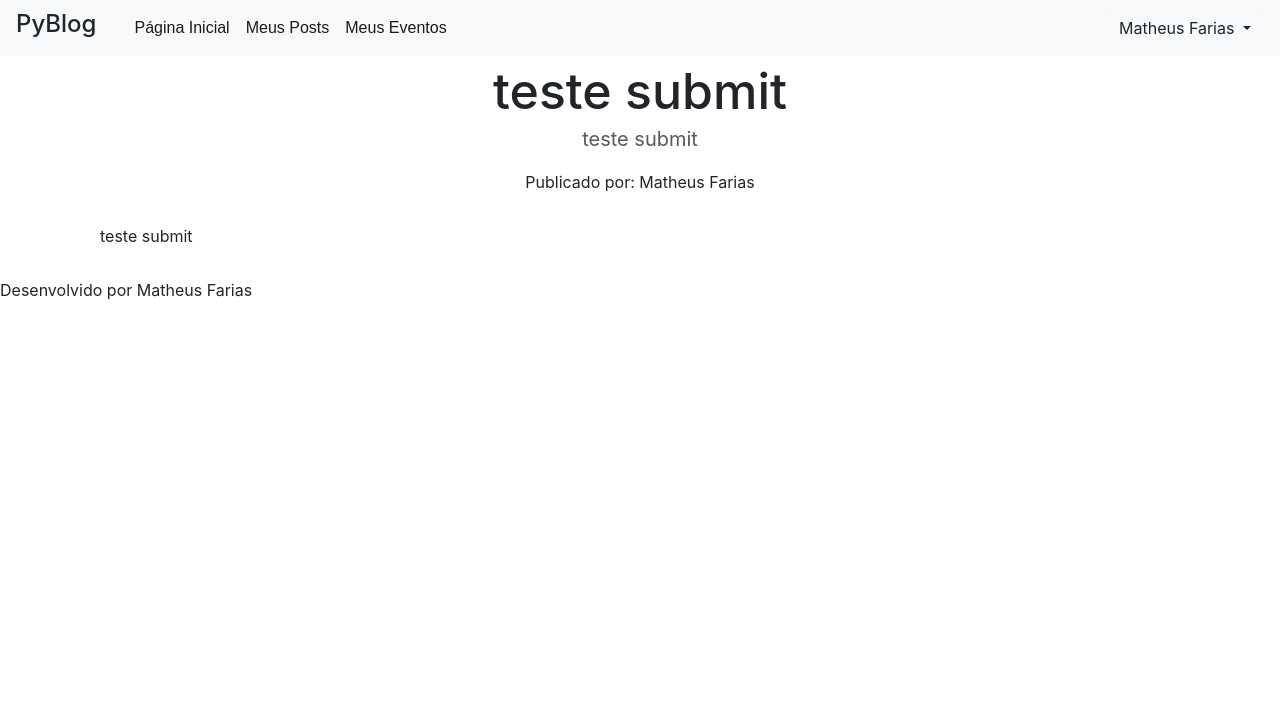
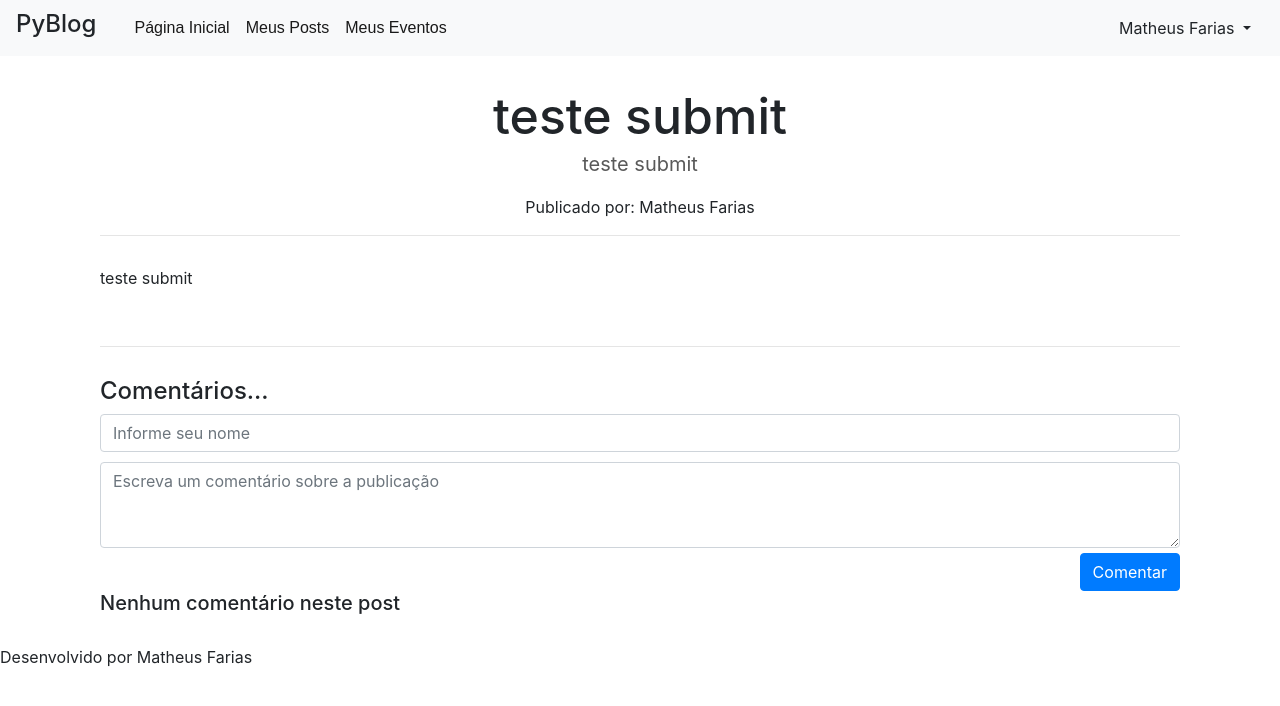
Before and after one commit to matheusfs99/PyBlog, a Django app: a page that uses pyblog/app_pyblog/templates/model-page.html in a window 1280 px wide. Shown: the top 706 px of the page. Run offline with Django 3.2, Linux system fonts and the light colour scheme; a user stored in the database is signed in; data comes from the database, SQL or seed files in the repository; both versions use the stored data as it was after the commit; some libraries are stand-ins or nearby versions.

Commit message:
Adicionado comentários às publicações

```diff
--- a/pyblog/app_pyblog/admin.py
+++ b/pyblog/app_pyblog/admin.py
@@ -1,5 +1,5 @@
 from django.contrib import admin
-from .models import Publicacao
+from .models import Publicacao, Comentarios
 
 # Register your models here.
-admin.site.register(Publicacao)
+admin.site.register(Comentarios)
--- a/pyblog/app_pyblog/models.py
+++ b/pyblog/app_pyblog/models.py
@@ -15,9 +15,13 @@ class Publicacao(models.Model):
         db_table = 'tbl_publicacao'
 
 class Comentarios(models.Model):
+    nome = models.CharField(max_length=50, blank=True, null=True)
     comentario = models.CharField(max_length=300, blank=True, null=True)
     data_comentario = models.DateTimeField(verbose_name='Data do Comentário', auto_now=True)
-    publicacao = models.ForeignKey(Publicacao, on_delete=models.CASCADE)
+    publicacao = models.ForeignKey(Publicacao, related_name='comments', on_delete=models.CASCADE)
 
     class Meta:
         db_table = 'tbl_comentarios'
+
+    def get_data_comentario(self):
+        return self.data_comentario.strftime('%d/%m/%Y %H:%Mh')
--- a/pyblog/app_pyblog/templates/index.html
+++ b/pyblog/app_pyblog/templates/index.html
@@ -32,7 +32,11 @@
                         </div>
                         <div class="col-md-8">
                             <div class="card-body">
-                                <h5 class="card-title">{{ publicacao.titulo }}</h5>
+                                <h5 class="card-title">
+                                    <a href="{% url 'publicacao' publicacao.titulo %}">
+                                        {{ publicacao.titulo }}
+                                    </a>
+                                </h5>
                                 <p class="card-text">{{ publicacao.descricao }}</p>
                                 <p class="card-text">
                                     <small class="text-muted">
--- a/pyblog/app_pyblog/templates/model-page.html
+++ b/pyblog/app_pyblog/templates/model-page.html
@@ -40,7 +40,7 @@
                         data-toggle="dropdown" aria-haspopup="true" aria-expanded="false">
                     Fazer Login
                 </button>
-                <form class="dropdown-menu p-4" action="submit" method="post">
+                <form class="dropdown-menu p-4" action="/submit" method="post">
                     {% csrf_token %}
                     <h4>Faça seu login</h4>
                     <div class="form-group">
--- a/pyblog/app_pyblog/templates/publicacao.html
+++ b/pyblog/app_pyblog/templates/publicacao.html
@@ -1,14 +1,49 @@
 {% extends "model-page.html" %}
 
 {% block content %}
-
-<div align="center">
+<div align="center" class="conteudo">
     <h1>{{ publicacao.titulo }}</h1>
     <p class="descricao">{{ publicacao.descricao }}</p>
     <span>Publicado por: {{ publicacao.autor.first_name }} {{ publicacao.autor.last_name }}</span>
+    <hr>
 </div>
 <div class="conteudo">
     <p>{{ publicacao.post|safe }}</p>
+    <br>
+    <hr>
 </div>
 
+<section id="comentarios" class="conteudo">
+
+    <div class="form-group">
+        <h4>Comentários...</h4>
+        <form method="post" action="send_comment">
+            {% csrf_token %}
+            <input type="number" name="id_publicacao" value="{{ publicacao.id }}" hidden>
+            <input type="text" name="nome" class="form-control" placeholder="Informe seu nome">
+            <textarea class="form-control" rows="3" placeholder="Escreva um comentário sobre a publicação"
+                      name="comentario" style="margin-top:10px;"></textarea>
+            <div align="right" style="margin-top: 5px;">
+                <button type="submit" class="btn btn-primary">Comentar</button>
+            </div>
+        </form>
+
+        {% if not publicacao.comments.all %}
+            <h5>Nenhum comentário neste post</h5>
+        {% else %}
+            <h5>{{ publicacao.comments.count }} comentários</h5>
+            {% for comentario in publicacao.comments.all %}
+                {% if comentario.nome %}
+                <strong>{{ comentario.nome }}</strong>
+                {% else %}
+                <strong>Anônimo</strong>
+                {% endif %}
+            <label class="text-muted" style="font-size:12px; margin-left:5px;">
+                {{comentario.get_data_comentario}}
+            </label>
+            <p>{{ comentario.comentario }}</p>
+            {% endfor %}
+        {% endif %}
+    </div>
+</section>
 {% endblock %}
--- a/pyblog/app_pyblog/views.py
+++ b/pyblog/app_pyblog/views.py
@@ -1,9 +1,10 @@
-from django.shortcuts import render, redirect
+from django.shortcuts import render, redirect, get_object_or_404
 from .models import *
 from django.contrib.auth.decorators import login_required
 from django.contrib.auth import authenticate, login, logout
 from django.contrib import messages
 from .forms import *
+
 
 # Create your views here.
 
@@ -15,9 +16,11 @@ def index(request):
     context['usuario'] = usuario
     return render(request, 'index.html', context)
 
+
 def logout_user(request):
     logout(request)
     return redirect('/')
+
 
 def submit_login(request):
     if request.POST:
@@ -31,8 +34,10 @@ def submit_login(request):
             messages.error(request, 'Usuário e/ou senha inválida')
     return redirect('/')
 
+
 def cadastrar_user(request):
     return render(request, 'cadastrar-usuario.html')
+
 
 def submit_cadastro_user(request):
     if request.POST:
@@ -55,10 +60,12 @@ def submit_cadastro_user(request):
         else:
             messages.error(request, 'Preencha todos os campos')
 
+
 @login_required(login_url='/')
 def editar_perfil(request):
     usuario = request.user
     return render(request, 'editar-perfil.html', {'usuario': usuario})
+
 
 @login_required(login_url='/')
 def submit_editar_perfil(request):
@@ -74,6 +81,7 @@ def submit_editar_perfil(request):
                                                   email=email)
         return redirect('/minha_pagina/')
 
+
 @login_required(login_url='/')
 def minha_pagina(request):
     context = {}
@@ -82,6 +90,7 @@ def minha_pagina(request):
     context['publicacoes'] = publicacoes
     context['usuario'] = usuario
     return render(request, 'minha-pagina.html', context)
+
 
 @login_required(login_url='/')
 def escrever_publicacao(request):
@@ -98,7 +107,7 @@ def escrever_publicacao(request):
             return redirect('/minha_pagina/')
     return render(request, 'escrever-publicacao.html', context)
 
-@login_required(login_url='/')
+
 def publicacao(request, titulo_publicacao):
     context = {}
     usuario = request.user
@@ -108,3 +117,15 @@ def publicacao(request, titulo_publicacao):
         if usuario:
             context['usuario'] = usuario
     return render(request, 'publicacao.html', context)
+
+
+def comentar_publicacao(request, titulo_publicacao):
+    if request.POST:
+        nome = request.POST.get('nome')
+        id_publicacao = request.POST.get('id_publicacao')
+        comentario = request.POST.get('comentario')
+        if comentario is not None:
+            Comentarios.objects.create(nome=nome,
+                                       comentario=comentario,
+                                       publicacao= get_object_or_404(Publicacao, id=id_publicacao))
+    return redirect(f'/publicacao/{titulo_publicacao}/#comentarios')
--- a/pyblog/pyblog/urls.py
+++ b/pyblog/pyblog/urls.py
@@ -27,6 +27,7 @@ urlpatterns = [
     path('minha_pagina/', views.minha_pagina),
     path('escrever_publicacao/', views.escrever_publicacao),
     path('publicacao/<titulo_publicacao>/', views.publicacao, name='publicacao'),
+    path('publicacao/<titulo_publicacao>/send_comment', views.comentar_publicacao),
     path('editar_perfil/', views.editar_perfil),
     path('editar_perfil/submit', views.submit_editar_perfil),
 ]
```
Also changed, not shown: pyblog/app_pyblog/migrations/0004_auto_20200801_1903.py (added), pyblog/db.sqlite3.
